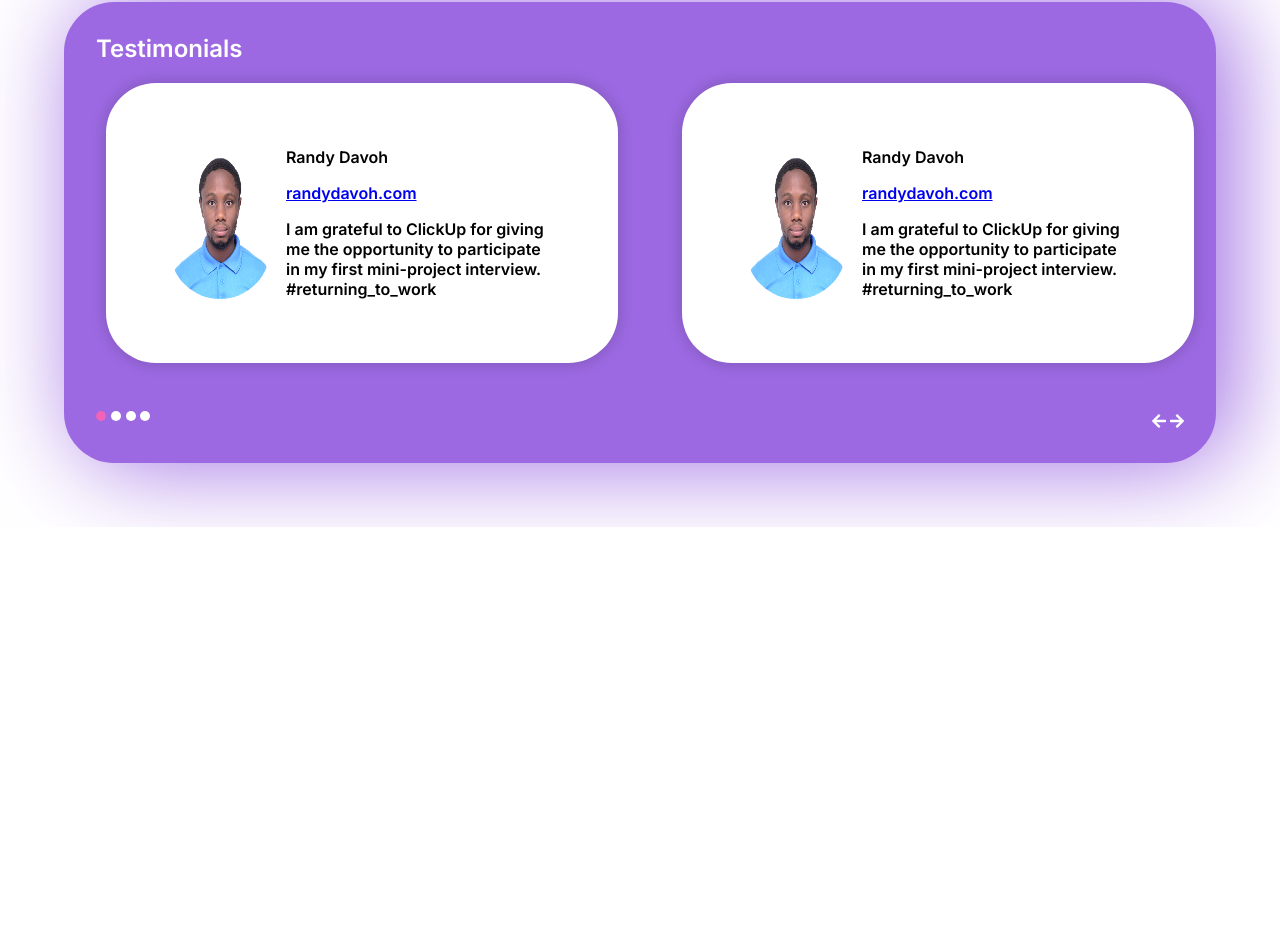
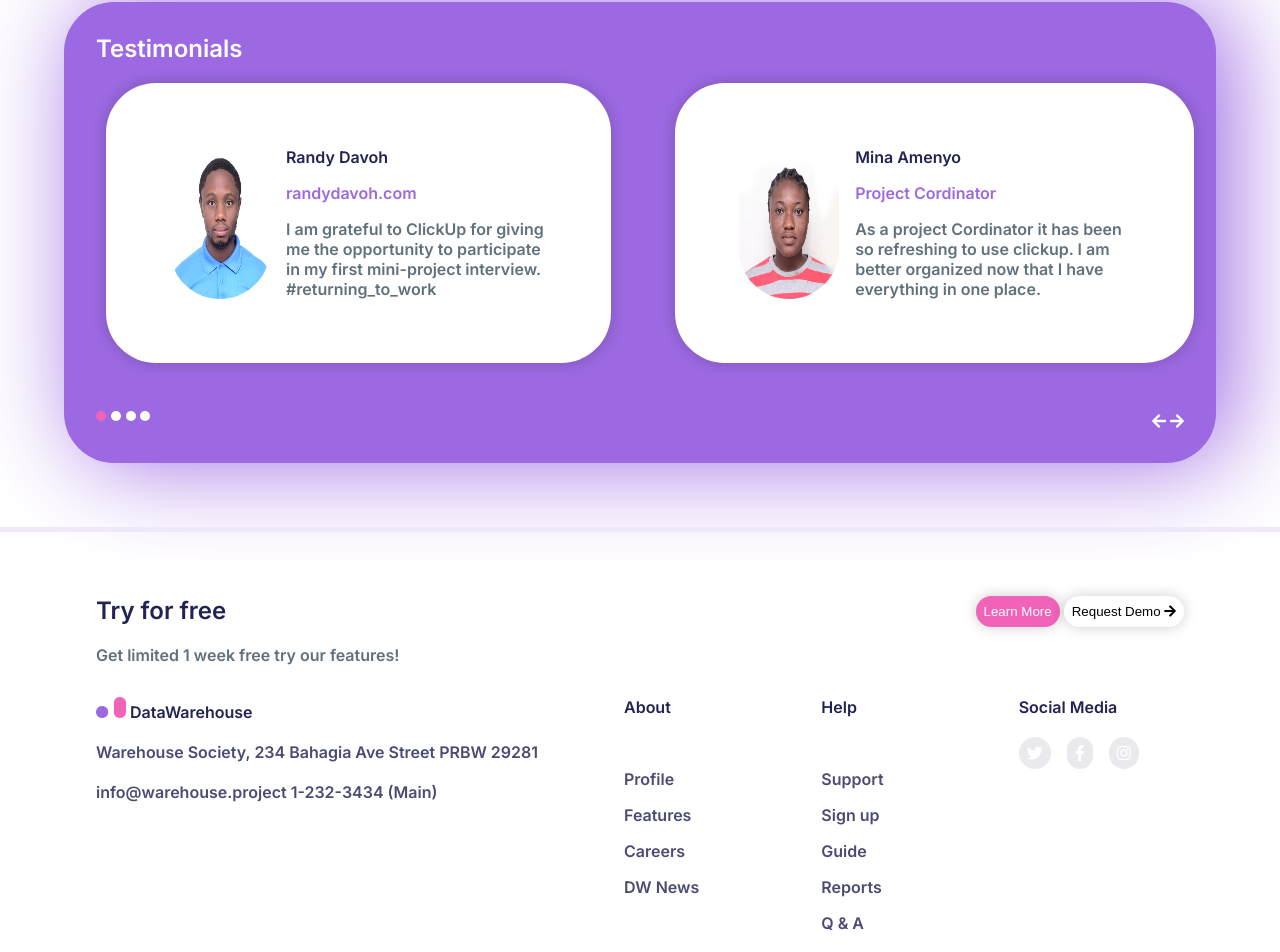
Before and after one commit to randyelorm/randys_ClickUp_MiniProject, a plain HTML site: page index.html in a window 1280 px wide. Shown: the part 1848-2800 px from the top of the page. Before the commit the page ends 2375 px from the top, so only its background shows below. Drawn offline with Linux system fonts and the light colour scheme.

Commit message:
complete work primer

```diff
--- a/index.html
+++ b/index.html
@@ -217,10 +217,12 @@
     <div class = "testimonials-cards-card">
         <img src="Images/Card 1.jpg" class = "testimonials-card-img"  alt="">
 
-        <span class = "testimonials-card-info">
-            <h4>Randy Davoh</h4>
-            <a href= "https://randys-portfolio.netlify.app/">randydavoh.com</a>
-            <p>
+        <span class = "testimonials-cards-card-info">
+            <h4 class = "testimonials-cards-card-info-heading">Randy Davoh</h4>
+            <a href= "https://randys-portfolio.netlify.app/" class = "testimonials-cards-card-info-title" >
+                randydavoh.com
+            </a>
+            <p  class = "testimonials-cards-card-info-text">
                 I am grateful to ClickUp for giving me the opportunity
                 to participate in my first mini-project interview.
                 #returning_to_work
@@ -232,15 +234,16 @@
 
     <br>
     <div class = "testimonials-cards-card">
-        <img src="Images/Card 1.jpg" class = "testimonials-card-img"  alt="">
+        <img src="Images/Card 2.jpg" class = "testimonials-card-img"  alt="">
 
-        <span class = "testimonials-card-info">
-            <h4>Randy Davoh</h4>
-            <a href= "https://randys-portfolio.netlify.app/">randydavoh.com</a>
-            <p>
-                I am grateful to ClickUp for giving me the opportunity
-                to participate in my first mini-project interview.
-                #returning_to_work
+        <span class = "testimonials-cards-card-info">
+            <h4 class = "testimonials-cards-card-info-heading">Mina Amenyo</h4>
+            <a class = "testimonials-cards-card-info-title"> Project Cordinator</a>
+            <p class = "testimonials-cards-card-info-text">
+
+                As a project Cordinator it has been so refreshing to use
+                clickup. I am better organized now that I have everything
+                in one place.
 
             </p>
         </span>
@@ -249,7 +252,7 @@
 
 </div>
 
-<!-- </marquee> -->
+
 
 
 <div class= "testimonials-controls">
@@ -268,5 +271,98 @@
 </section>
 
 
+
+<hr>
+
+<footer>
+
+    <div class = "footer-top">
+        <span>
+            <h2 class = "footer-top-heading">Try for free</h2> <br>
+            <p class = "footer-top-info">Get limited 1 week free try our features!</p>
+        </span>
+
+        <span>
+            <a href="">  <button class = "footer-top-buttons">Learn More</button> </a>
+            <a href="">
+                 <button class = "footer-top-buttons special">Request Demo
+                     <i class="fas  fa-arrow-right"></i>
+                    </button>
+            </a>
+        </span>
+    </div>
+
+
+    <div class = "footer-bottom">
+        <div class = "footer-bottom-info">
+             <h4 class = "footer-bottom-info-heading"> <img src="Images/Logo.png" class = "footer-img" alt="">
+                DataWarehouse
+            </h4>
+
+            <br>
+
+               <a href="">
+                <p class = "footer-bottom-info-text">
+                    Warehouse Society, 234
+                    Bahagia Ave Street PRBW 29281
+                </p>
+              </a>
+
+               <br>
+
+               <a href="">
+                   <p class = "footer-bottom-info-text">
+                    info@warehouse.project
+                     1-232-3434 (Main)
+                  </p>
+              </a>
+
+         </div>
+
+
+         <div class = "footer-bottom-info">
+
+
+               <span class = "footer-bottom-info-links">
+                <h4 class = "footer-bottom-info-heading">About</h4> <br>
+                   <a href="">Profile</a>
+                   <a href="">Features</a>
+                   <a href="">Careers</a>
+                   <a href="">DW News</a>
+               </span>
+         </div>
+
+
+         <div class = "footer-bottom-info">
+           <span class = "footer-bottom-info-links">
+                <h4 class = "footer-bottom-info-heading">Help</h4> <br>
+                <a href="">Support</a>
+                <a href="">Sign up</a>
+                <a href="">Guide</a>
+                <a href="">Reports</a>
+                <a href="">Q & A</a>
+            </span>
+        </div>
+
+
+        <div class = "footer-bottom-info">
+            <h4 class = "footer-bottom-info-heading">Social Media</h4> <br>
+           <span class = "footer-bottom-info-social">
+
+            <a href=""> <i class="fab fa-twitter social-media-icons"></i> </a>
+            <a href="">  <i class="fab fa-facebook-f social-media-icons"></i> </a>
+           <a href="">  <i class="fab fa-instagram social-media-icons"></i> </a>
+           </span>
+
+
+        </div>
+
+
+
+    </div>
+
+</footer>
+
+
 </body>
 </html>
--- a/styless.css
+++ b/styless.css
@@ -45,6 +45,12 @@ body {
     --pink-color: #F063B8;
 
 }
+
+
+a {
+    text-decoration: none;
+}
+
 
 
 
@@ -359,12 +365,25 @@ nav {
 
 }
 
-.testimonials-card-info {
+.testimonials-cards-card-info {
     display: flex;
     flex-direction: column;
     gap: 1rem;
 }
 
+
+.testimonials-cards-card-info-heading {
+    color:var(--text-heading-color)
+}
+
+.testimonials-cards-card-info-title {
+    text-decoration: none;
+    color:var(--purpleColor)
+}
+
+.testimonials-cards-card-info-text {
+    color:var(--text-color)
+}
 
 
 .testimonials-controls {
@@ -405,6 +424,92 @@ nav {
         transform: translateX(30px);
     }
 }
+
+
+
+
+/* footer */
+
+hr {
+    background-color: #F0E8FA;
+     border: none;
+     height: 5px;
+
+
+
+}
+
+
+footer {
+    padding:2rem;
+    margin: 2rem 2rem;
+
+}
+
+
+.footer-top {
+    display: flex;
+    flex-direction: column;
+    justify-content: space-between;
+    margin-bottom: 2rem;
+
+}
+
+.footer-top-heading {
+    color:var(--text-heading-color);
+}
+
+.footer-top-info {
+    color:var(--text-color)
+}
+
+.footer-top-buttons {
+    padding: 0.5rem;
+    border:none;
+    color:white;
+    background-color: var(--pink-color);
+    border-radius: 50px;
+    box-shadow: 0 0 1em rgba(0,0,0,0.2);
+}
+
+.special {
+    color:black;
+    background-color: white;
+
+}
+
+.footer-bottom {
+    display:flex;
+    flex-direction: column;
+    gap: 2rem;
+}
+
+.footer-img {
+    width: 30px;
+}
+
+.footer-bottom-info-heading {
+    color:var(--text-heading-color)
+}
+
+.footer-bottom-info-text {
+    color: #4B4C73;
+}
+
+.footer-bottom-info-links a {
+    color: #4B4C73;
+    padding-right:0.5rem;
+}
+
+
+.social-media-icons {
+    color:white;
+    background-color: #E9E9EE;
+    padding:0.5rem;
+    border-radius: 50px;
+}
+
+
 
 
 
@@ -495,6 +600,15 @@ nav {
 
     /* features */
 
+
+.footer-top {
+    display: flex;
+    flex-direction: row;
+    justify-content: space-between;
+
+}
+
+
     .features-post-top {
         display:grid;
         grid-template-columns: 1fr 1fr;
@@ -522,6 +636,7 @@ nav {
 
 
     /* Testimonials */
+
      .testimonials {
         background-color: var(--purpleColor);
         padding:2rem;
@@ -550,11 +665,60 @@ nav {
 
 
 
+        /* footer */
+
+        footer {
+            padding:2rem;
+            margin: 2rem 4rem;
+        }
+
+
+        .footer-top {
+           display: flex;
+          justify-content: space-between;
+
+
+        }
+
+        .footer-bottom {
+            margin-top: 2rem;
+            display:grid;
+            grid-template-columns: 3fr 1fr 1fr 1fr;
+        }
+
+        .footer-bottom-info {
+            display:flex;
+            flex-direction: column;
+
+
+        }
+
+        .footer-bottom-info-text:hover {
+            text-decoration: underline;
+        }
+
+        .footer-bottom-info-links {
+            display:flex;
+            flex-direction: column;
+            gap: 1rem;
+        }
+
+        .footer-bottom-info-social {
+            display:flex;
+            gap:1rem;
+        }
 
 
 
 
+        .social-media-icons:hover {
+            color: white;
+            background-color: var(--purpleColor);
+        }
 
+        .footer-bottom-info-links a:hover {
+            color: var(--pink-color);
+        }
 
 
 
```
Lines whose indentation alone changed are shown as unchanged.
